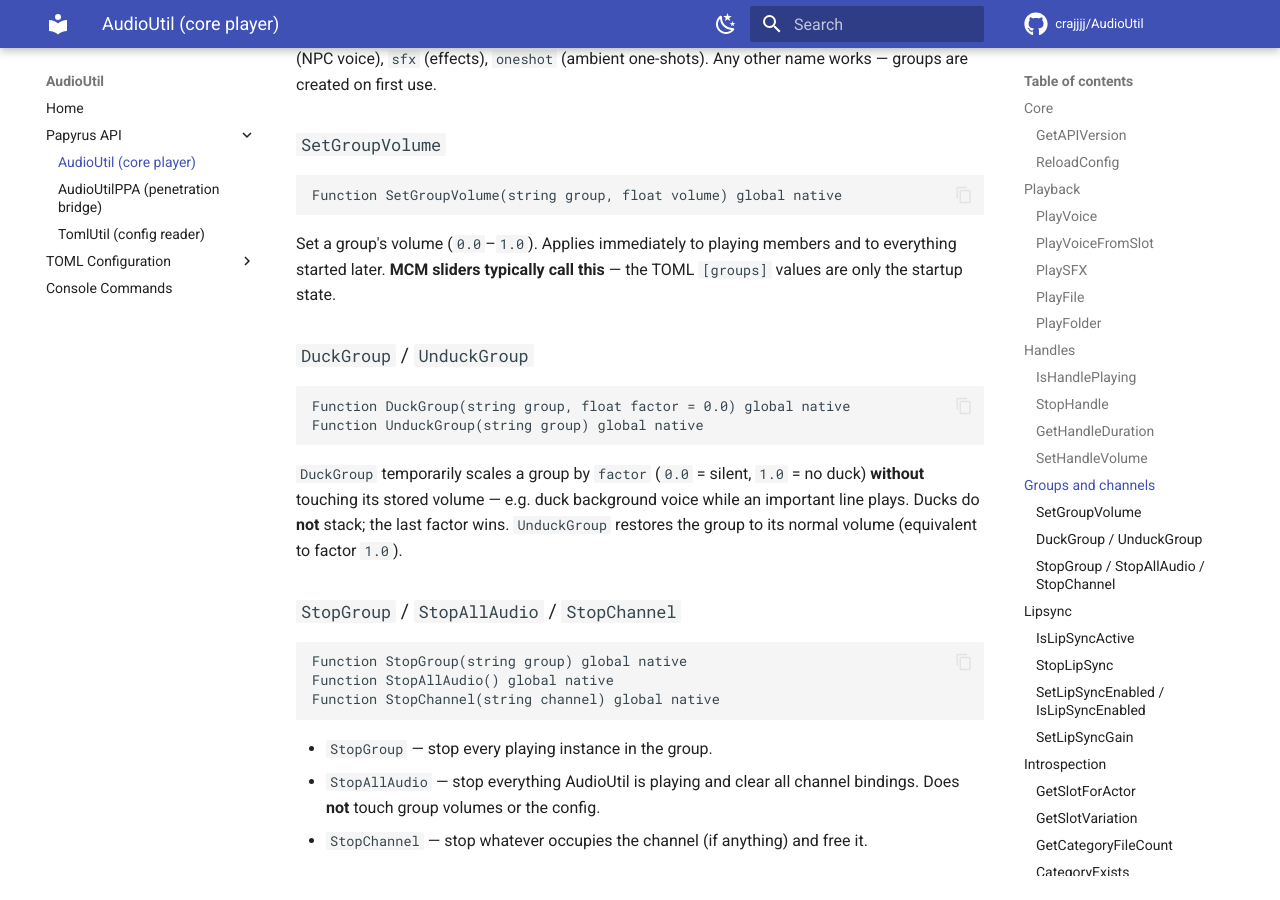
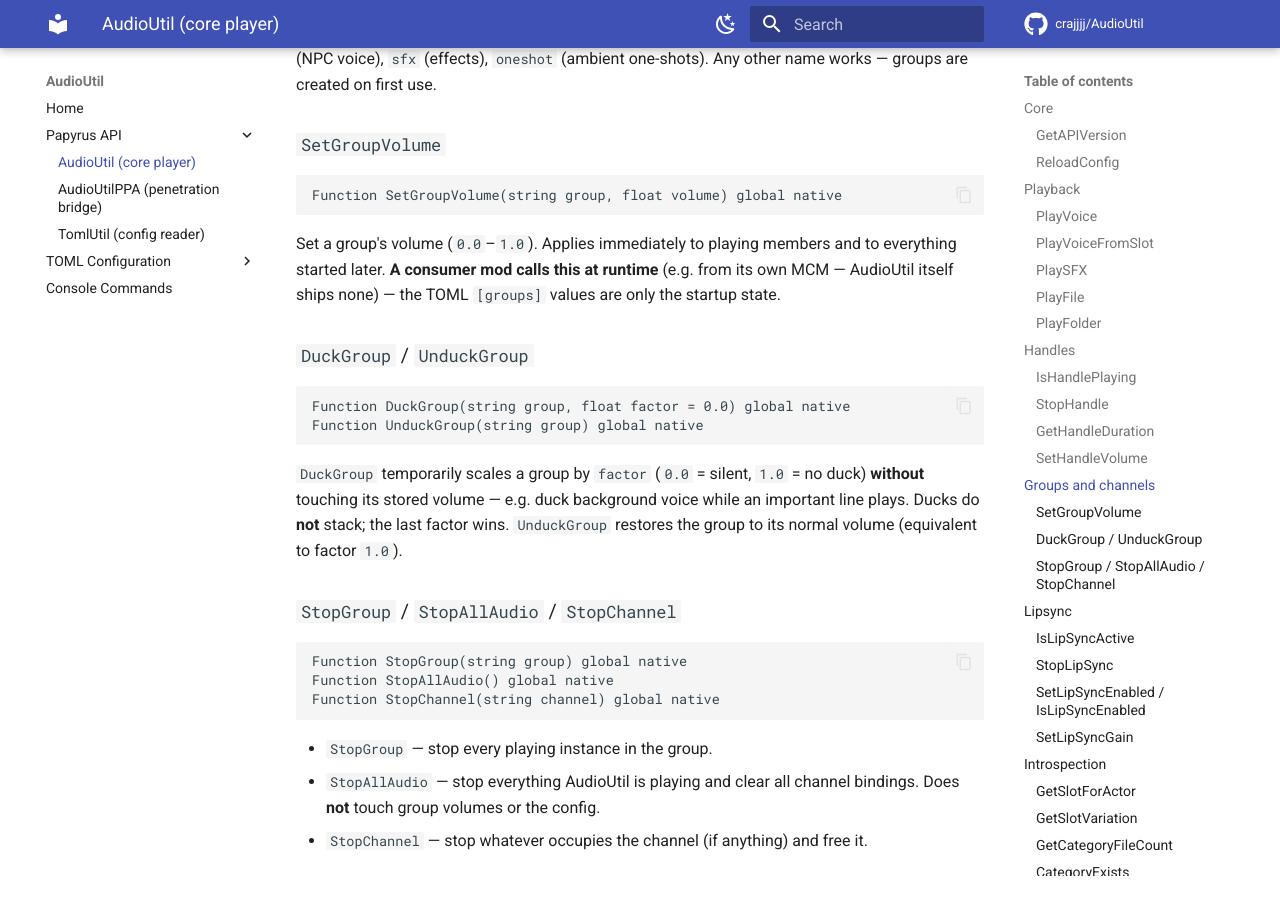
Before and after one commit to crajjjj/AudioUtil, an MkDocs documentation site: the page built from docs/api/audioutil.md, in a window 1280 px wide and 900 px high, scrolled down 3076 px. Built offline with MkDocs 1.6.1 and Material for MkDocs 9.7.7, drawn with Linux system fonts in a browser that asks for light colours; comment, search, counter and statistics services are not loaded; some of the changed text lies outside the part shown.

Commit message:
docs: group/lipsync volume is overridden by the consumer mod, not an AudioUtil MCM
AudioUtil ships no MCM. Reword the [groups] comment, SetGroupVolume and
SetLipSyncGain docs (toml, .psc, api reference) so they describe the consumer
mod's runtime control (e.g. its own MCM) rather than implying AudioUtil has one.
Comment/doc only - no behaviour change, .pex unaffected.

````diff
--- a/docs/api/audioutil.md
+++ b/docs/api/audioutil.md
@@ -120,7 +120,7 @@ Conventional group names: `pc_high` / `pc_low` (player voice), `partner_high` /
 Function SetGroupVolume(string group, float volume) global native
 ```
 
-Set a group's volume (`0.0`–`1.0`). Applies immediately to playing members and to everything started later. **MCM sliders typically call this** — the TOML `[groups]` values are only the startup state.
+Set a group's volume (`0.0`–`1.0`). Applies immediately to playing members and to everything started later. **A consumer mod calls this at runtime** (e.g. from its own MCM — AudioUtil itself ships none) — the TOML `[groups]` values are only the startup state.
 
 ### `DuckGroup` / `UnduckGroup`
 
@@ -183,7 +183,7 @@ Master switch (runtime; the TOML value is restored on `ReloadConfig`). Turning i
 Function SetLipSyncGain(float gain) global native
 ```
 
-Mouth-open strength, `0.0`–`2.0` (`1.0` = envelope as-is). For MCM sliders.
+Mouth-open strength, `0.0`–`2.0` (`1.0` = envelope as-is). For a consumer mod's runtime control (e.g. its MCM).
 
 !!! tip "Owning an actor's face across many lines"
     There is no standing per-actor lipsync block. If your mod takes over an actor's face (an ahegao / expression overlay), pass **`blockLipSync = true`** on each [`PlayVoice`](#playvoice) for that actor while the face is up — decide it per call from your own face-ownership state. Because it's decided per line rather than latched, there's no state to leak or to be cleared on load, and two systems that both play lines for the same actor can't clobber each other's block. For a whole category that should never lipsync (oral SFX, climax pools), list it in [`[lipsync] block_categories`](../config/reference.md#lipsync) instead.
````
Also changed, not shown: docs/config/reference.md (+1 -1 lines), 2 other files.
